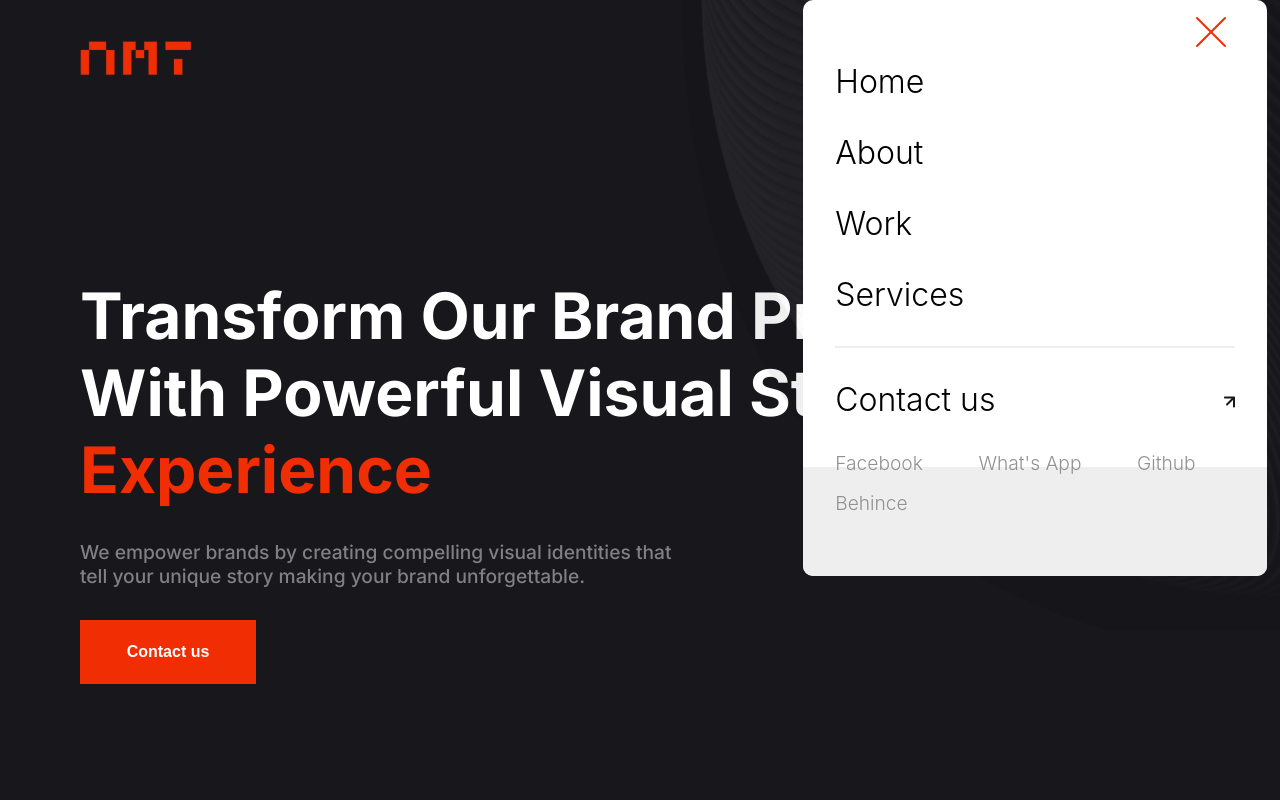
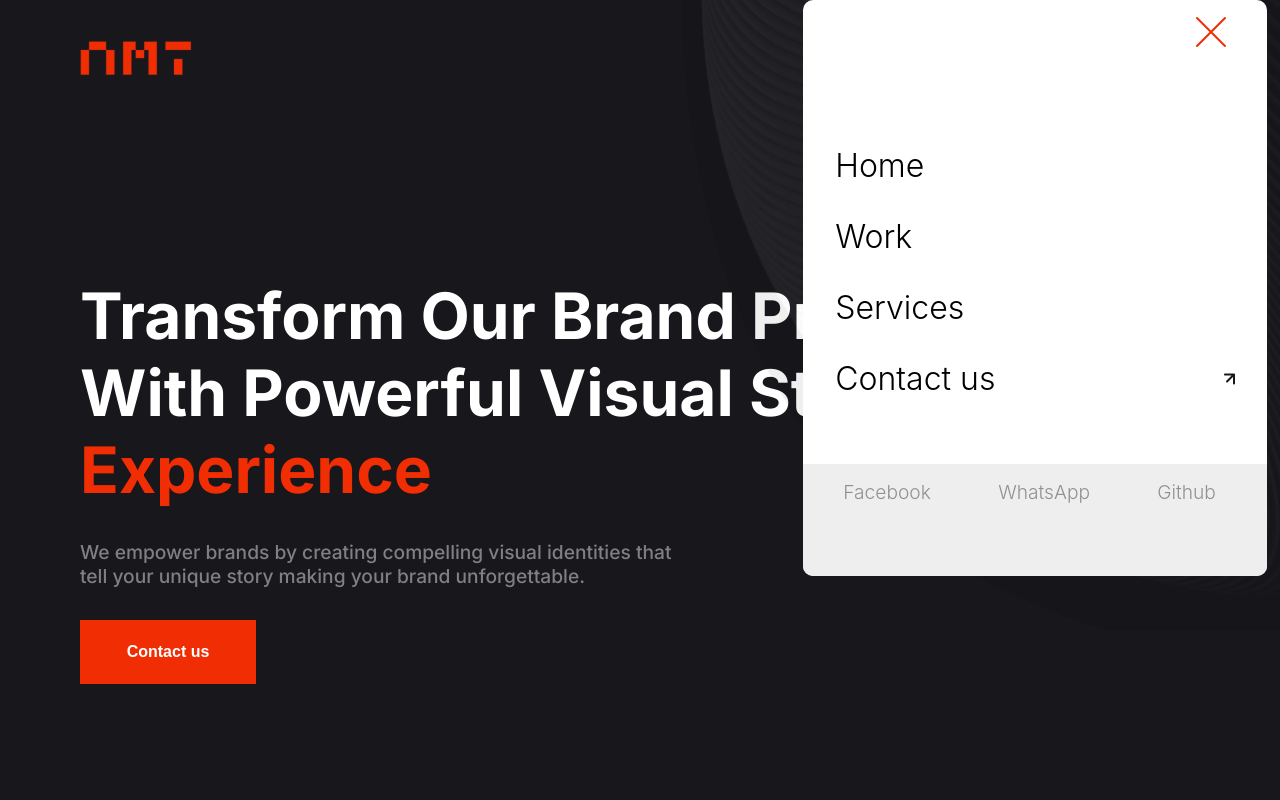
Before and after one commit to AMT-Egypt/AMT, a React (Create React App) app: page / in a window 1280 px wide. Both pictures are taken after a click on the element 1210 px from the left and 44 px from the top of the page. Shown: the top 800 px of the page. Built offline with nearby package versions, Linux system fonts and the light colour scheme.

Commit message:
Add files via upload

```diff
--- a/src/components/NavBar/NavBar.tsx
+++ b/src/components/NavBar/NavBar.tsx
@@ -1,35 +1,41 @@
-import { useState } from "react";
+import React, { useState } from "react";
 import logo from "../../assets/Logo.svg";
 import { CloseIcon, ContactUsIcon, TwoLinesIcon } from "../../icons/icons";
 import "../../style/Navbar.css";
-export default function NavBar() {
+
+// Define the type for social media links
+interface SocialLink {
+  name: string;
+  url: string;
+}
+
+// Define the type for NavItem props
+interface NavItemProps {
+  href: string;
+  children: React.ReactNode;
+}
+
+// Define the type for SocialMediaMenu props
+interface SocialMediaMenuProps {
+  links: SocialLink[];
+}
+
+const socialLinks: SocialLink[] = [
+  {
+    name: "Facebook",
+    url: "https://www.facebook.com/profile.php?id=61559455807819&mibextid=ZbWKwL",
+  },
+  { name: "WhatsApp", url: "https://wa.me/+201019472864" },
+  { name: "Github", url: "https://github.com/AMT-Egypt" },
+];
+
+const NavBar: React.FC = () => {
   const [menuVisible, setMenuVisible] = useState(false);
 
-  const handleMenuToggle = () => {
-    setMenuVisible(!menuVisible);
-  };
+  const handleMenuToggle = () => setMenuVisible((prev) => !prev);
+  const handleCloseMenu = () => setMenuVisible(false);
+  const reloadWindow = () => window.location.reload();
 
-  const handleCloseMenu = () => {
-    setMenuVisible(false);
-  };
-
-  let handleContact = () => {
-    window.open("https://wa.me/+201019472864");
-  };
-  let goToGithub = () => {
-    window.open("https://github.com/AMT-Egypt");
-  };
-  let goToFacebook = () => {
-    window.open(
-      "https://www.facebook.com/profile.php?id=61559455807819&mibextid=ZbWKwL"
-    );
-  };
-  let goToBehince = () => {
-    window.open("#");
-  }; // AMT Desginer Portfolio Link
-  let reloadWindow = () => {
-    window.location.reload();
-  };
   return (
     <header className="Navbar" id="navbar">
       <img onClick={reloadWindow} className="logo" src={logo} alt="logo" />
@@ -40,36 +46,37 @@ export default function NavBar() {
         <button className="close-menu-button" onClick={handleCloseMenu}>
           <CloseIcon />
         </button>
+        <NavItem href="#">Home</NavItem>
+        <NavItem href="#work">Work</NavItem>
+        <NavItem href="#service">Services</NavItem>
+        <div className="bg_nav_menu"></div>
+        <div className="shareIcon">
+          <NavItem href="#contact">Contact us</NavItem>
+          <ContactUsIcon />
+        </div>
+
         <li>
-          <a href="#/">Home</a>
-        </li>
-        <li>
-          <a href="#/">About</a>
-        </li>
-        <li>
-          <a href="#work">Work</a>
-        </li>
-        <li>
-          <a href="#service">Services</a>
-        </li>
-        <div style={{ fontWeight: "400" }} className="bg_nav_menu"></div>
-        <div className="hrTag"></div>
-        <li>
-          <a className="contactUS" href="#contact">
-            <div>Contact us</div>
-            <div className="shareIcon">
-              {" "}
-              <ContactUsIcon />
-            </div>
-          </a>
-          <div className="socialMediaMenu">
-            <div onClick={goToFacebook}>facebook</div>
-            <div onClick={handleContact}>What's App</div>
-            <div onClick={goToGithub}>Github</div>
-            <div onClick={goToBehince}>Behince</div>
-          </div>
+          <SocialMediaMenu links={socialLinks} />
         </li>
       </ul>
     </header>
   );
-}
+};
+
+const NavItem: React.FC<NavItemProps> = ({ href, children }) => (
+  <li>
+    <a href={href}>{children}</a>
+  </li>
+);
+
+const SocialMediaMenu: React.FC<SocialMediaMenuProps> = ({ links }) => (
+  <div className="socialMediaMenu">
+    {links.map(({ name, url }) => (
+      <div key={name} onClick={() => window.open(url)}>
+        {name}
+      </div>
+    ))}
+  </div>
+);
+
+export default NavBar;
--- a/src/style/Navbar.css
+++ b/src/style/Navbar.css
@@ -63,7 +63,10 @@
 }
 
 .shareIcon {
-  font-size: 1.5rem;
+  display: flex;
+  justify-content: space-between;
+  align-items: center;
+  width: 100%;
 }
 
 .menuIcon {
@@ -98,7 +101,7 @@
 }
 
 .socialMediaMenu {
-  height: 4rem;
+  min-height: 7rem;
   display: grid;
   font-size: 1.2rem;
   grid-template-columns: auto auto auto;
@@ -106,6 +109,13 @@
   margin-top: 2rem;
   color: #919193;
   text-transform: capitalize;
+  position: absolute;
+  width: 100%;
+  bottom: 0;
+  left: 0;
+  padding-left: 2.5rem;
+  background: #EEE;
+  padding-top: 1rem;
 }
 
 .socialMediaMenu :nth-child(n) {
@@ -121,7 +131,7 @@
   background: #eee;
   position: absolute;
   bottom: 0%;
-  height: 19%;
+  max-height: 17%;
   width: 123%;
   margin-left: -3rem;
   z-index: -1;
@@ -143,6 +153,8 @@
   .socialMediaMenu {
     grid-template-columns: auto;
     font-size: 1rem;
+    margin-bottom: 1rem;
+    min-height: 7rem;
   }
   .Navbar ul.show-menu {
     font-size: 1rem;
@@ -150,6 +162,6 @@
     z-index: 9999;
   }
   .bg_nav_menu {
-    height: 29%;
+    max-height: 17%;
   }
 }
```
